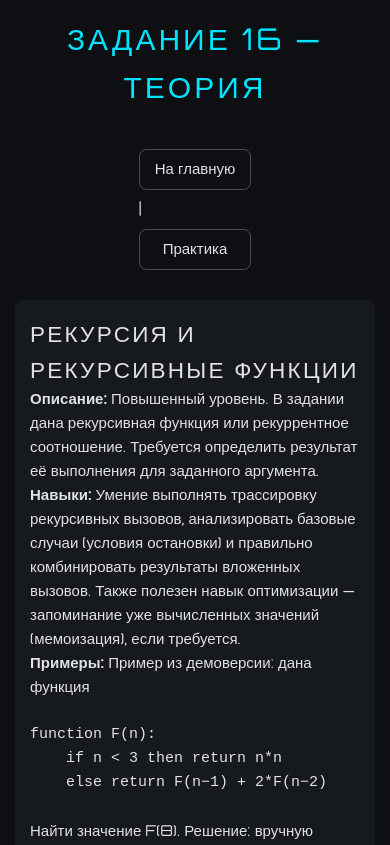
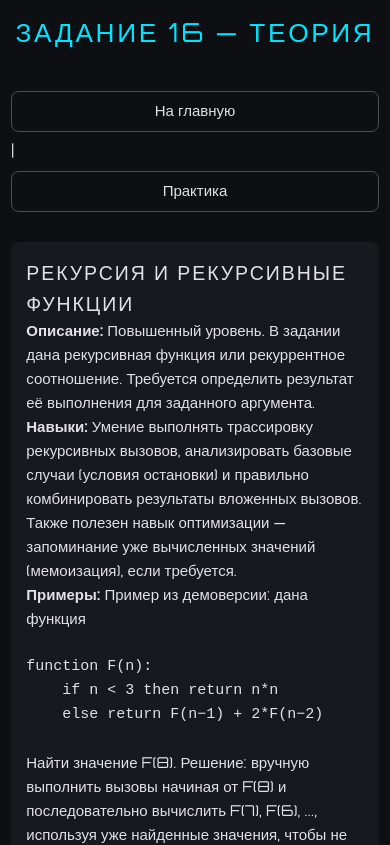
Before and after one commit to RMBSAS/321, a plain HTML site: page zadaniya/16/teoria.html in a window 390 px wide. Shown: the top 845 px of the page. Drawn offline with Linux system fonts and the light colour scheme.

Commit message:
Add files via upload

```diff
--- a/assets/style.css
+++ b/assets/style.css
@@ -126,16 +126,26 @@ ol {
   }
 
   body {
-    padding: 1rem;
+    padding: 0.75rem;
+    align-items: stretch;
   }
 
   h1 {
-    font-size: 2rem;
+    font-size: 1.75rem;
+  }
+
+  h2 {
+    font-size: 1.3rem;
   }
 
   nav {
     flex-direction: column;
     gap: 0.5rem;
+  }
+
+  nav a {
+    width: 100%;
+    text-align: center;
   }
 
   ul {
@@ -146,8 +156,19 @@ ol {
     padding: 1rem;
   }
 
-  nav a {
-    width: 100%;
-    text-align: center;
+  p, li, code, pre {
+    font-size: 1rem;
+    word-break: break-word;
+  }
+
+  pre {
+    overflow-x: auto;
+    font-size: 0.9rem;
+  }
+
+  img, table {
+    max-width: 100%;
+    overflow-x: auto;
+    display: block;
   }
 }
```
